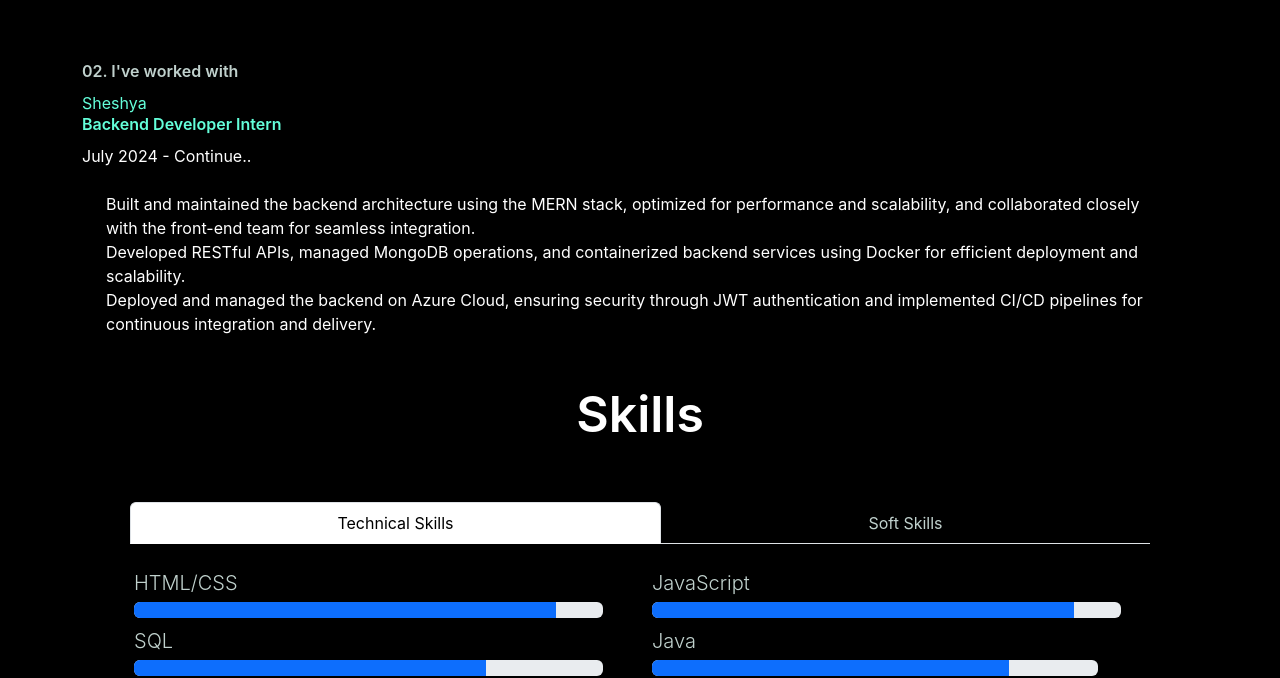
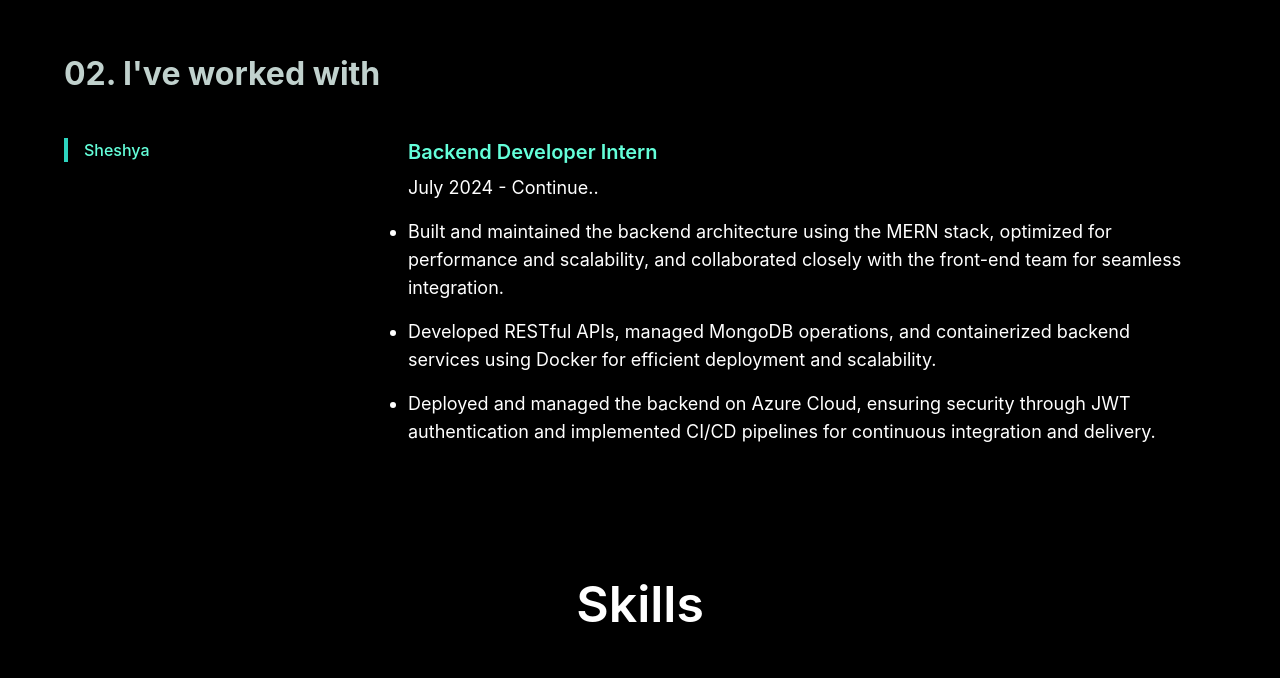
Before and after one commit to pranjalsingh03/mg93, a Next.js app: page / in a window 1280 px wide. Shown: the part 1746-2424 px from the top of the page. Built offline with nearby package versions, Linux system fonts and the light colour scheme.

Commit message:
Refactor Dockerfile and component styles

```diff
--- a/src/Components/Experience/Experience.tsx
+++ b/src/Components/Experience/Experience.tsx
@@ -18,17 +18,17 @@ function Experience() {
 
     return (
         <div className="container mx-auto p-16 py-12 text-gray-200">
-            <h2 className="text-3xl font-bold expi">02. I&apos;ve worked with</h2>
+            <div className="expi">02. I&apos;ve worked with</div>
+            <div className="flex mt-10">
 
-            <div className="flex mt-10 space-x-8">
-                <div className="w-1/5">
-                    <ul className="space-y-4">
+                <div className="w-1/4">
+                    <ul className="li-desc">
                         {experiences.map((experience, index) => (
                             <li key={index}>
                                 <button
                                     onClick={() => setSelectedCompany(index)}
-                                    className={`text-left text-lg font-medium comp pl-4 border-l-4 ${selectedCompany === index
-                                            ? 'text-teal-400 border-teal-400'
+                                    className={`text-left font-medium pl-4 border-l-4 ${selectedCompany === index
+                                            ? 'companies border-teal-400'
                                             : 'list-items border-transparent'
                                         }`}
                                     aria-pressed={selectedCompany === index}>
@@ -36,25 +36,23 @@ function Experience() {
                                 </button>
                             </li>
                         ))}
-
                     </ul>
                 </div>
 
-                {/* Right Side: Job Details */}
-                <div className="w-3/4 px-8">
+                <div className="flex-grow px-8">
                     {experiences[selectedCompany].title ? (
                         <>
-                            <h3 className="comp text-xl font-semibold">
+                            <div className="text-xl font-semibold companies">
                                 {experiences[selectedCompany].title}
-                            </h3>
-                            <p className="list-items text-lg mt-2">
+                            </div>
+                            <div className="text-lg mt-2 description">
                                 {experiences[selectedCompany].location}
-                            </p>
+                            </div>
 
-                            <ul className="list-disc list-outside mt-4 space-y-3 px-4">
+                            <ul className="li-comp description">
                                 {experiences[selectedCompany].description.map(
                                     (point, index) => (
-                                        <li key={index} className="list-items text-lg">
+                                        <li key={index} className="text-lg">
                                             {point}
                                         </li>
                                     )
--- a/src/app/globals.css
+++ b/src/app/globals.css
@@ -118,16 +118,65 @@ body {
 
 /*  Dark theme and light theme */
 
-.expi{
+.expi {
   color: var(--allsubhed);
-
+  font-size: 2rem;
+  font-weight: 700;
 }
 
-.comp{
+.companies {
   color: var(--aboutcolor);
+  width: 100%;
 }
-.list-items{
+
+.list-items {
   color: var(--adrakcolor);
+  margin-bottom: 0.75rem;
+}
+
+.description {
+  list-style: disc;
+  color: var(--adrakcolor);
+  margin-top: 1rem;
+}
+
+.space-memo > *:not([hidden]) + *:not([hidden]) {
+  margin-top: 1rem;
+}
+
+.space-x-memo > *:not([hidden]) + *:not([hidden]) {
+  margin-left: 2rem;
+}
+
+.company {
+  width: 100%;
+}
+
+.desc {
+  width: 100%;
+}
+
+.flex {
+  display: grid;
+  grid-template-columns: 1fr 3fr;
+  gap: 2rem;
+}
+
+.li-desc {
+  margin-top: calc(1rem * calc(1 - var(--tw-space-y-reverse)));
+  margin-bottom: calc(1rem * var(--tw-space-y-reverse));
+}
+
+.li-comp {
+  --tw-space-y-reverse: 0;
+  margin-top: calc(0.5rem * calc(1 - var(--tw-space-y-reverse)));
+  margin-bottom: calc(0.5rem * var(--tw-space-y-reverse));
+}
+
+.text-lg {
+  font-size: 1.125rem;
+  line-height: 1.75rem;
+  margin-top: 1rem;
 }
 
 
--- a/tailwind.config.ts
+++ b/tailwind.config.ts
@@ -3,7 +3,7 @@ import type { Config } from "tailwindcss";
 const config: Config = {
   content: [
     "./src/pages/**/*.{js,ts,jsx,tsx,mdx}",
-    "./src/components/**/*.{js,ts,jsx,tsx,mdx}",
+    "./src/Components/**/*.{js,ts,jsx,tsx,mdx}",
     "./src/app/**/*.{js,ts,jsx,tsx,mdx}",
   ],
   theme: {
```
Also changed, not shown: 1 other file (tests, documents, lock files or other folders).
